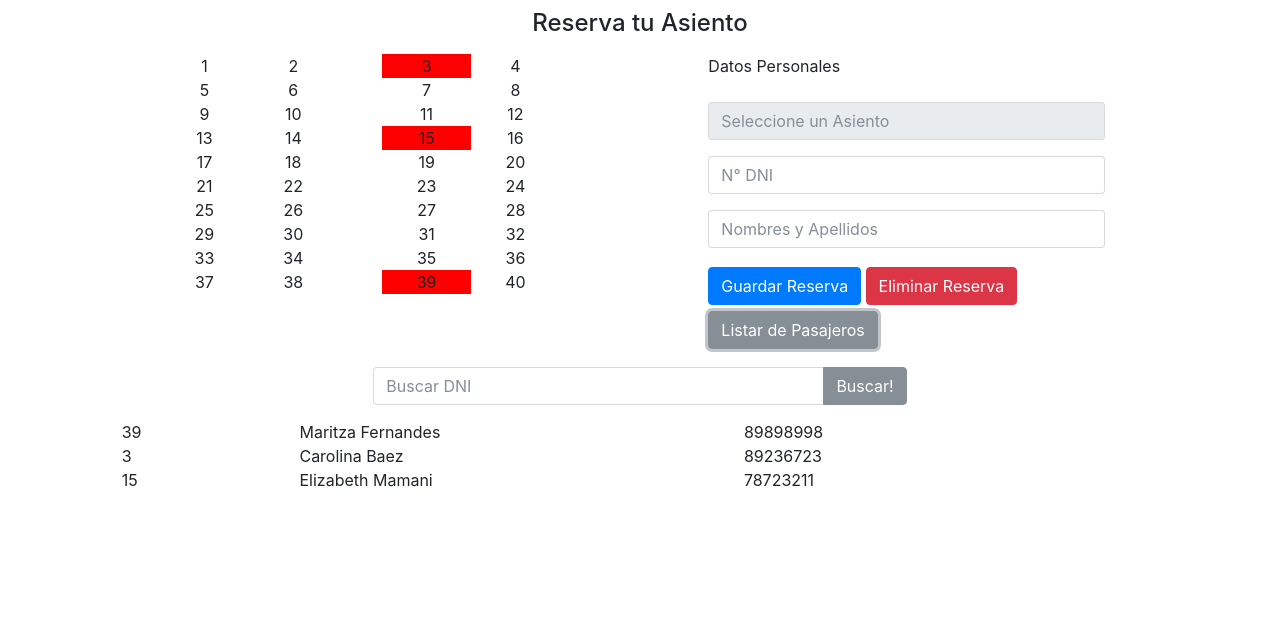
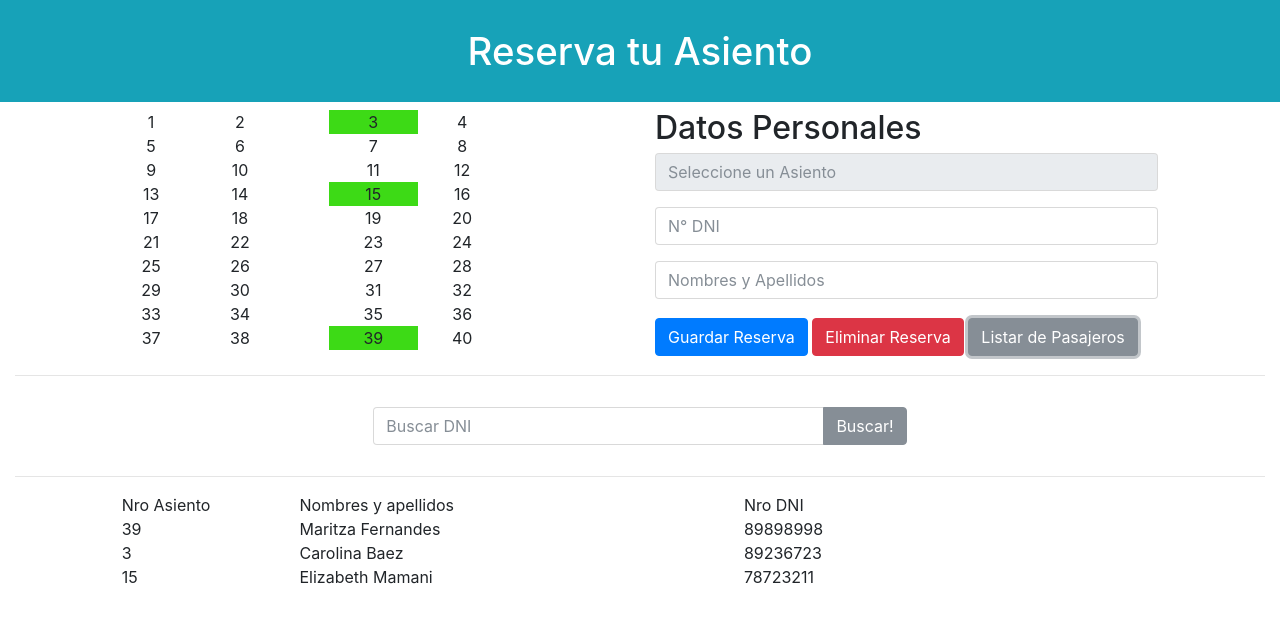
Before and after one commit to Mariley20/Reserva_de_Pasajes, a plain HTML site: page index.html in a window 1280 px wide. Both pictures are taken after a click on the button "Listar de Pasajeros". Drawn offline with nearby package versions, Linux system fonts and the light colour scheme.

Commit message:
arreglando estilos

```diff
--- a/assets/css/main.css
+++ b/assets/css/main.css
@@ -3,9 +3,14 @@
     padding: 0;
     box-sizing: border-box;
 }
+header{
+    background: #17a2b8;
+    margin-bottom: 10px 0;
+    color: white;
+}
 header h1{
-    font-size: 3vh;
-    padding: 10px 0;
+    font-size: 3vw;
+    padding: 30px 0;
 }
 table td{
     height: 20px;
@@ -13,11 +18,17 @@ table td{
     border: 1px solid black;
 }
 .reservado {
-    background: red;
+    background: #3dda16;
 }
 .inputDNI {
     padding: 15px 0;
 }
+.datosPersonles h1{
+    padding-top: 10px;
+    padding-bottom: 10px;
+    text-align: center;
+    font-size: 3vw;
+}
 form .btn {
     margin: 3px 0;
 }
--- a/assets/js/main.js
+++ b/assets/js/main.js
@@ -85,9 +85,9 @@ const reserva = {
         let lista = "";
         reserva.pasajeros.map((elemento) => {
             lista += `<div class='row'>\
-            <div class='col-sm-2'>${elemento.nroAsiento}</div>\
-            <div class='col-sm-5'>${elemento.nombre}</div>\
-            <div class='col-sm-2'>${elemento.dni}</div>\
+            <div class='col-xl-2 col-sm-2'>${elemento.nroAsiento}</div>\
+            <div class='col-xl-5 col-sm-5'>${elemento.nombre}</div>\
+            <div class='col-xl-2 col-sm-2'>${elemento.dni}</div>\
             </div>`;
         });
         $('#listaPasajeros').html(lista)
--- a/index.html
+++ b/index.html
@@ -13,19 +13,21 @@
 
 <body>
     <header>
-        <div class="text-center"><h1>Reserva tu Asiento</h1></div>
+        <div class="text-center">
+            <h1>Reserva tu Asiento</h1>
+        </div>
     </header>
     <section>
         <div class="container-fluid">
-        <div class="row justify-content-md-center">
+            <div class="row justify-content-sm-center">
                 <div class="col col-xl-5 col-sm-5 text-center">
                     <div id="bus"></div>
                 </div>
-            <div class="col col-xl-4 col-sm-4">
+                <div class="col-xl-5 col-sm-5">
+                    <div class="datosPersonles">
+                        <h2>Datos Personales</h2>
+                    </div>
                     <form>
-                    <div class="form-group">
-                        <label class="form-control-label" for="nro_Asiento">Datos Personales</label>
-                    </div>
                         <div class="form-group">
                             <input type="number" class="form-control" id="nro_Asiento" placeholder="Seleccione un Asiento" disabled='disabled'>
                         </div>
@@ -42,8 +44,9 @@
                     </form>
                 </div>
             </div>
-        <div class="row justify-content-md-center">
-            <div class="col-sm-5 inputDNI">
+            <hr>
+            <div class="row justify-content-sm-center">
+                <div class="col-xl-5 col-sm-5 inputDNI">
                     <div class="input-group">
                         <input type="text" class="form-control" id="buscarDni" placeholder="Buscar DNI" aria-label="Search for...">
                         <span class="input-group-btn">
@@ -52,8 +55,14 @@
                     </div>
                 </div>
             </div>
-        <div class="row justify-content-md-center">
-            <div class="col-sm-10">
+            <hr>
+            <div class="row justify-content-sm-center">
+                <div class=" col-xl-10 col-sm-10">
+                    <div class='row'>
+                        <div class='col-xl-2 col-sm-2'>Nro Asiento</div>
+                        <div class='col-xl-5 col-sm-5'>Nombres y apellidos</div>
+                        <div class='col-xl-2 col-sm-2'>Nro DNI</div>
+                    </div>
                     <div id="listaPasajeros"></div>
                 </div>
             </div>
```
Lines whose indentation alone changed are shown as unchanged.
